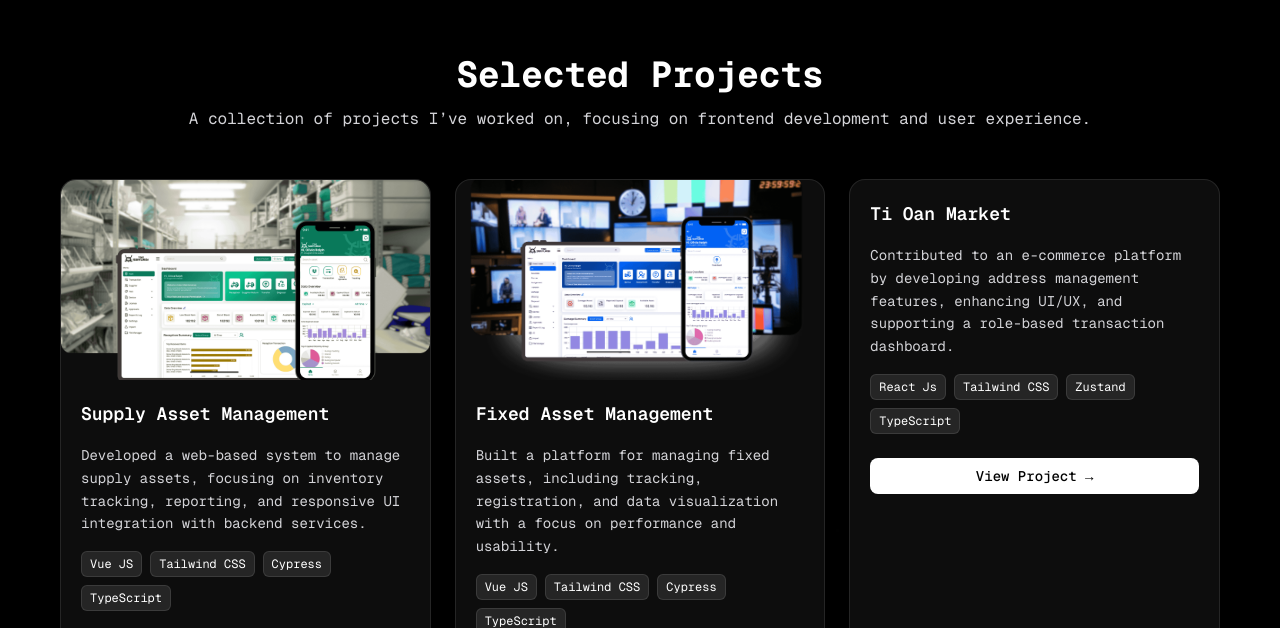
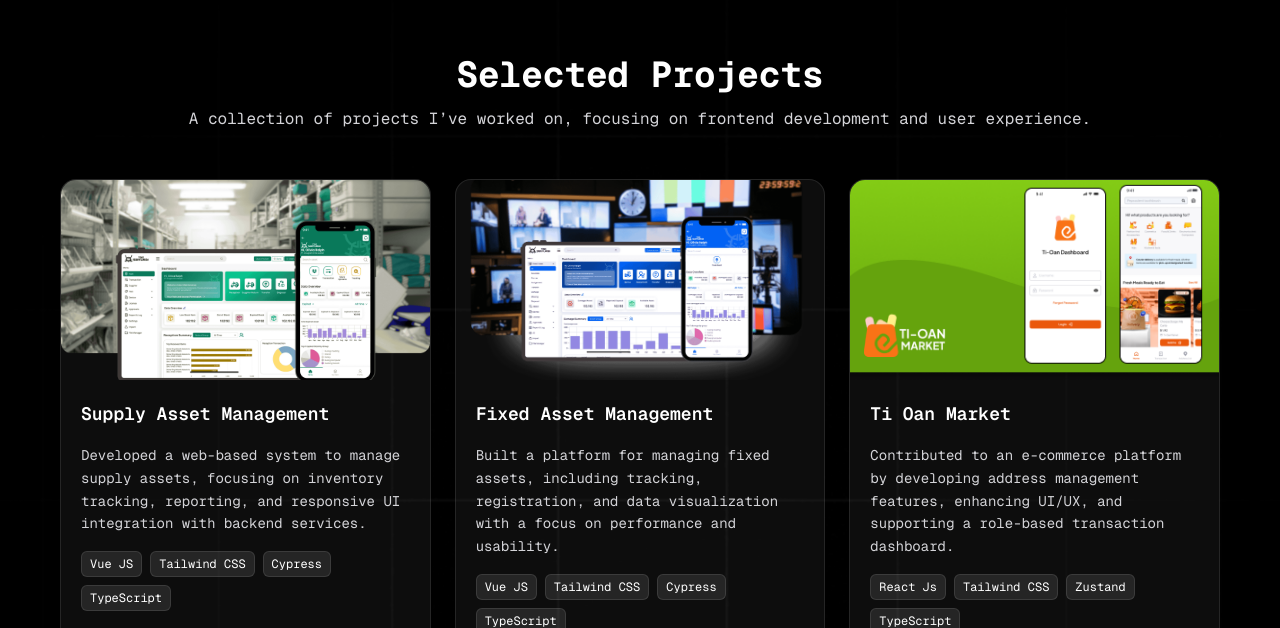
Before and after one commit to ibra132/portofolio, a React (Vite) app: page / in a window 1280 px wide. Shown: the part 2452-3080 px from the top of the page. Built offline with nearby package versions, Linux system fonts and the light colour scheme.

Commit message:
feat: update Hero and Project sections with improved animations and lazy loading, and fix image paths

```diff
--- a/src/components/sections/Hero.jsx
+++ b/src/components/sections/Hero.jsx
@@ -55,7 +55,7 @@ const Hero = () => {
         <div className="flex gap-2">
           <a
             onClick={handleDownload}
-            href="/CV ATS Ibrahim Gunawan.pdf"
+            href="./CV ATS IbrahimGunawan.pdf"
             download
             className="bg-white text-black px-4 py-2 rounded-lg"
           >
--- a/src/components/sections/Project.jsx
+++ b/src/components/sections/Project.jsx
@@ -9,8 +9,8 @@ const Project = () => {
       className="relative text-white py-24 bg-cover bg-center"
       style={{ backgroundImage: `url(${GradientImage})` }}
     >
-      {/* Overlay biar lebih readable */}
-      <div className="absolute inset-0 bg-black/60 backdrop-blur-sm" />
+      {/* Overlay */}
+      <div className="absolute inset-0 bg-black/50" />
 
       <div className="relative z-10 max-w-full mx-10 px-5">
         {/* Header */}
@@ -25,15 +25,29 @@ const Project = () => {
         </div>
 
         {/* Grid */}
-        <div className="grid grid-cols-1 md:grid-cols-2 xl:grid-cols-3 gap-6">
-          {listProjects.map((item, index) => (
+        <motion.div
+          initial="hidden"
+          whileInView="show"
+          viewport={{ once: true }}
+          variants={{
+            hidden: {},
+            show: {
+              transition: {
+                staggerChildren: 0.08, // kecilin biar ringan
+              },
+            },
+          }}
+          className="grid grid-cols-1 md:grid-cols-2 xl:grid-cols-3 gap-6"
+        >
+          {listProjects.map((item) => (
             <motion.div
               key={item.id}
-              initial={{ opacity: 0, y: 40 }}
-              whileInView={{ opacity: 1, y: 0 }}
-              transition={{ duration: 0.5, delay: index * 0.15 }}
-              viewport={{ once: true }}
-              className="group rounded-2xl overflow-hidden border border-white/10 bg-white/5 backdrop-blur-md hover:bg-white/10 transition-all duration-300"
+              variants={{
+                hidden: { opacity: 0, y: 20 },
+                show: { opacity: 1, y: 0 },
+              }}
+              transition={{ duration: 0.4, ease: "easeOut" }}
+              className="group rounded-2xl overflow-hidden border border-white/10 bg-white/5 hover:bg-white/10 transition duration-300"
             >
               {/* Image */}
               {item.img && (
@@ -41,16 +55,15 @@ const Project = () => {
                   <img
                     src={item.img}
                     alt={item.project}
-                    className="w-full h-[200px] object-cover group-hover:scale-105 transition duration-500"
+                    loading="lazy"
+                    className="w-full h-[200px] object-cover transition duration-500 group-hover:scale-[1.03]"
                   />
                 </div>
               )}
 
               {/* Content */}
               <div className="p-5 flex flex-col gap-4">
-                <h2 className="text-lg font-semibold group-hover:text-white">
-                  {item.project}
-                </h2>
+                <h2 className="text-lg font-semibold">{item.project}</h2>
 
                 <p className="text-sm text-zinc-300 leading-relaxed">
                   {item.description}
@@ -82,7 +95,7 @@ const Project = () => {
               </div>
             </motion.div>
           ))}
-        </div>
+        </motion.div>
       </div>
     </section>
   );
--- a/src/data.js
+++ b/src/data.js
@@ -144,7 +144,7 @@ export const listProjects = [
     description:
       "Contributed to an e-commerce platform by developing address management features, enhancing UI/UX, and supporting a role-based transaction dashboard.",
     tools: ["React Js", "Tailwind CSS", "Zustand", "TypeScript"],
-    url: "Private Project",
+    img: "./assets/projects/ti-oan-market.png",
   },
   {
     id: 4,
@@ -152,6 +152,5 @@ export const listProjects = [
     description:
       "Developed key features including a wishlist system, UI enhancements, and promotional campaigns such as free shipping with API integration.",
     tools: ["React Js", "Tailwind CSS", "Zustand", "TypeScript"],
-    url: "Private Project",
   },
 ];
```
Also changed, not shown: public/assets/projects/ti-oan-market.png (added), 1 other file (tests, documents, lock files or other folders).
